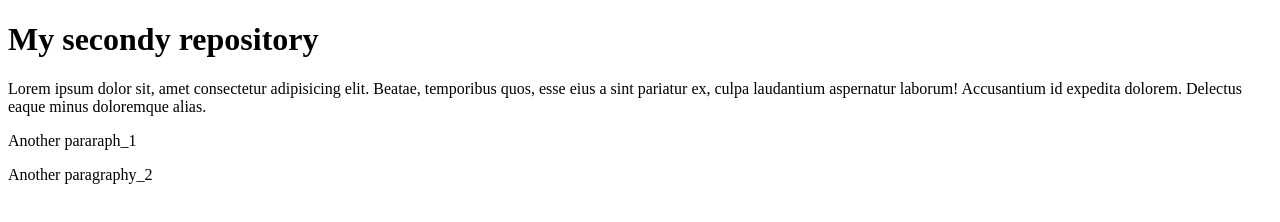
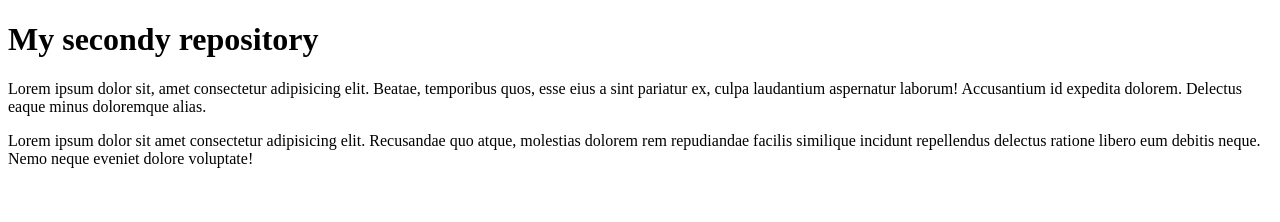
Before and after one commit to marcuspadilhha/Second-Repository, a plain HTML site: page site-example/index.html in a window 1280 px wide. Drawn offline with Linux system fonts and the light colour scheme.

Commit message:
Update index.html

```diff
--- a/site-example/index.html
+++ b/site-example/index.html
@@ -8,7 +8,7 @@
 <body>
     <h1>My secondy repository</h1>
     <p>Lorem ipsum dolor sit, amet consectetur adipisicing elit. Beatae, temporibus quos, esse eius a sint pariatur ex, culpa laudantium aspernatur laborum! Accusantium id expedita dolorem. Delectus eaque minus doloremque alias.</p>
-    <p>Another pararaph_1</p>
-    <p>Another paragraphy_2</p>
+
+    <p>Lorem ipsum dolor sit amet consectetur adipisicing elit. Recusandae quo atque, molestias dolorem rem repudiandae facilis similique incidunt repellendus delectus ratione libero eum debitis neque. Nemo neque eveniet dolore voluptate!</p>
 </body>
 </html>
```
